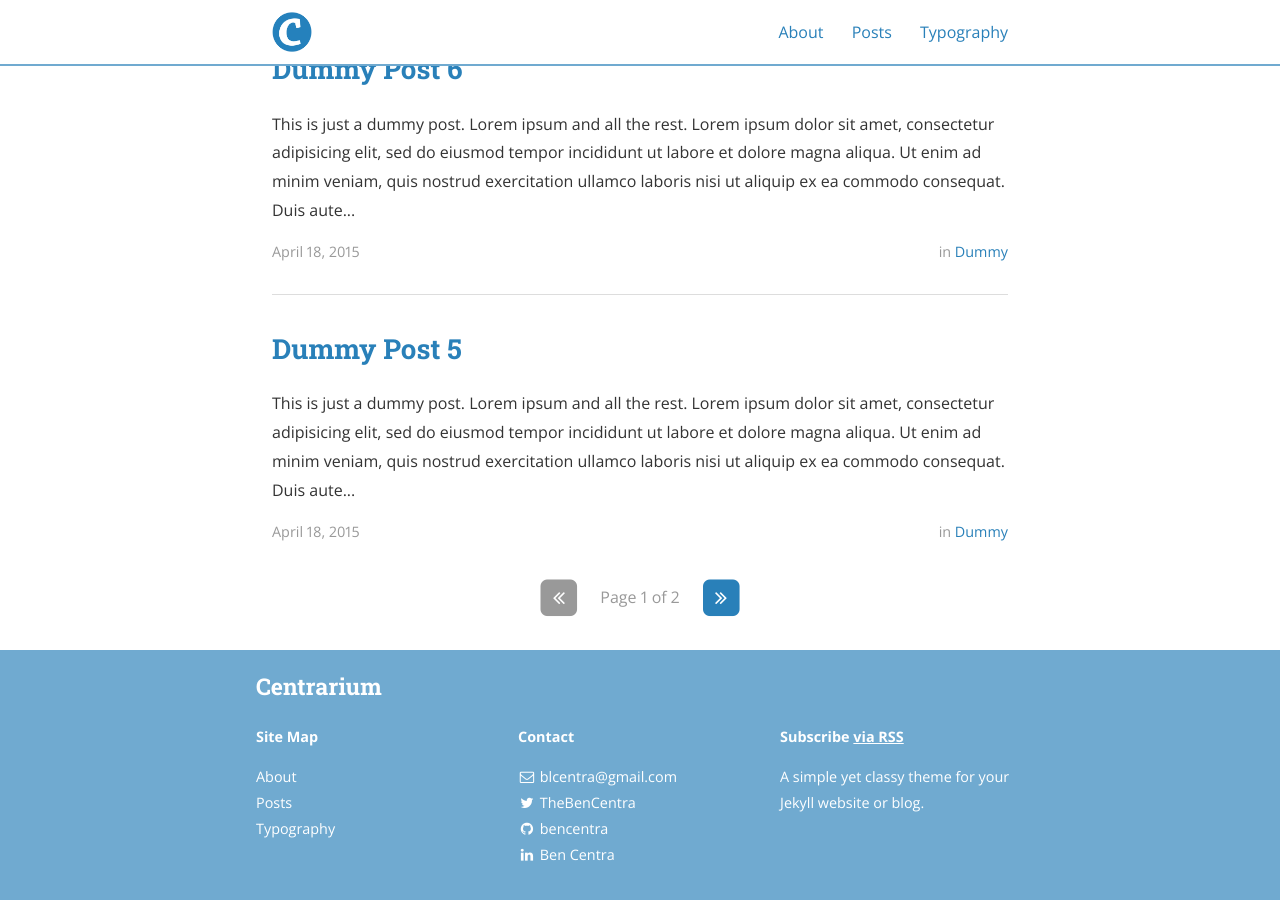
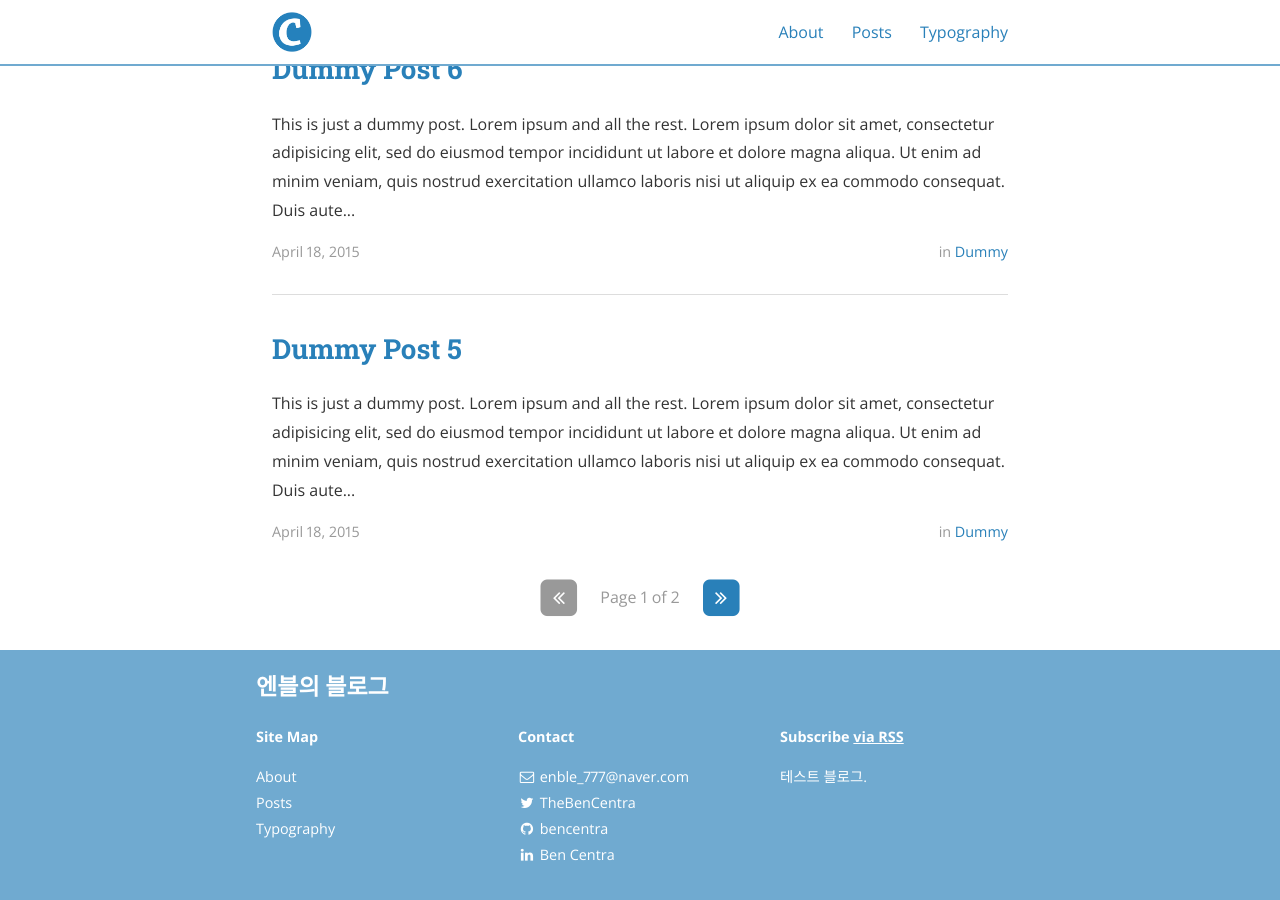
Before and after one commit to Enble/Enble.github.io, a Jekyll site: the page built from index.html, in a window 1280 px wide and 900 px high, scrolled down 1275 px. Built offline with Jekyll 4.4.1, drawn with Linux system fonts in a browser that asks for light colours; nearby versions of some CDN libraries; the list of posts is cut into pages by our own code; some of the changed text lies outside the part shown.

Commit message:
Update _config.yml

```diff
--- a/_config.yml
+++ b/_config.yml
@@ -9,17 +9,17 @@ exclude:
   - "/vendor/"
 
 # Site settings
-title: Centrarium
-subtitle: "A simple yet classy theme for your Jekyll website or blog"
-email: blcentra@gmail.com
-name: Ben Centra
+title: 엔블의 블로그
+subtitle: "테스트 테스트 테스트 111222 abc"
+email: enble_777@naver.com
+name: 최재영
 description: >
-  A simple yet classy theme for your Jekyll website or blog.
+  테스트 블로그.
 # Base URL of site (i.e. /blog). It should always start with a slash,
 # and never end with a slash. Set it to a blank value if hosting at the
 # root of your server.
 baseurl: "" # the subpath of your site, e.g. /blog/
-url: "" # the base hostname & protocol for your site
+url: "https://Enble.github.io/" # the base hostname & protocol for your site
 cover: "/assets/header_image.jpg"
 logo: "/assets/logo.png"
 
```
